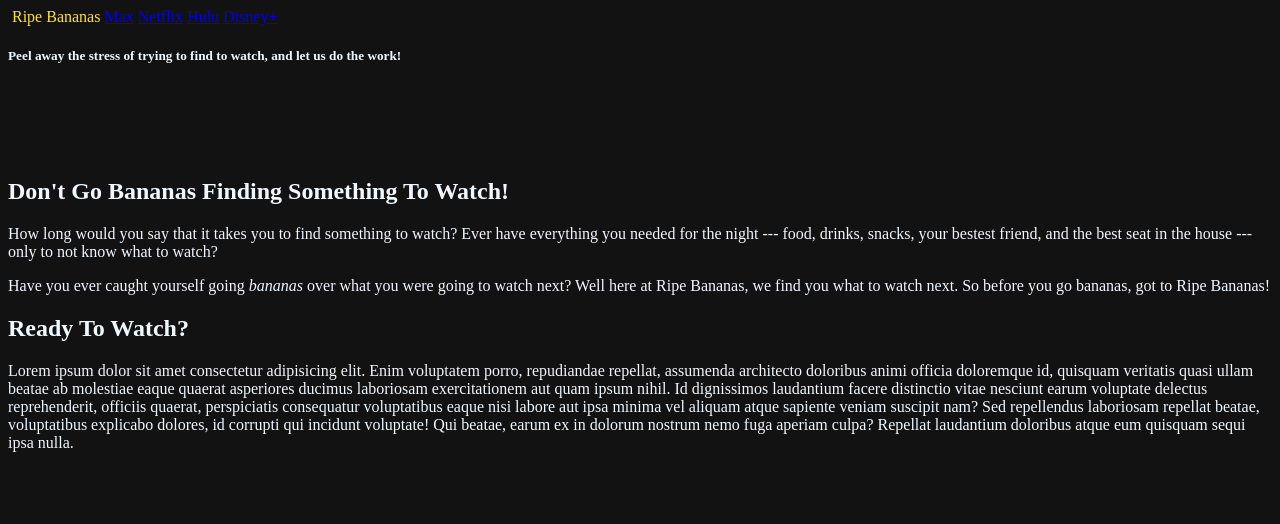
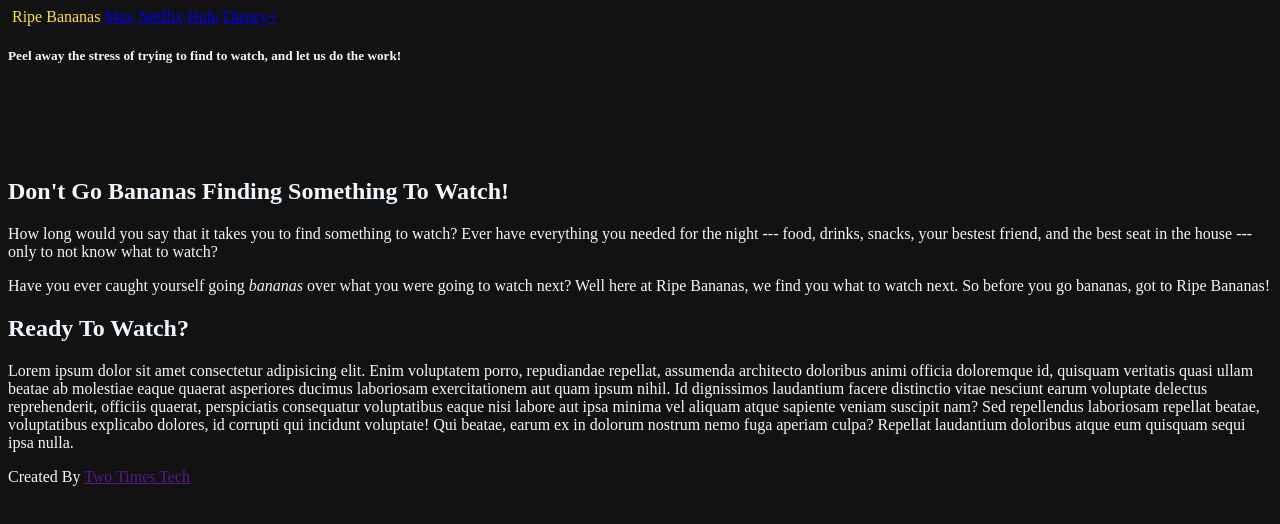
Before and after one commit to LaunchCodeAllhubs/js-assignment-4-html-me-something-2xiix2, a website: page index.html in a window 1280 px wide. Drawn offline with Linux system fonts and the light colour scheme.

Commit message:
Added footer to Homepage

```diff
--- a/index.html
+++ b/index.html
@@ -57,9 +57,8 @@
          </div>
       </main>
 
-
       <footer>
-
+      <p style="color: aliceblue;">Created By <a href="">Two Times Tech</a></p>
       </footer>
    </body>
 </html>
```
